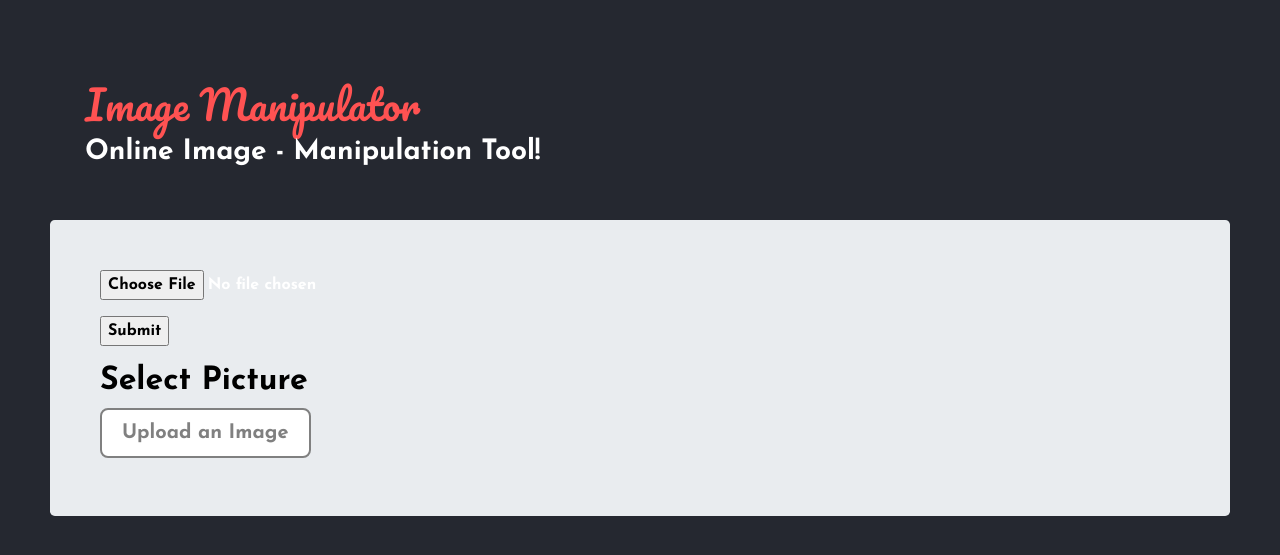
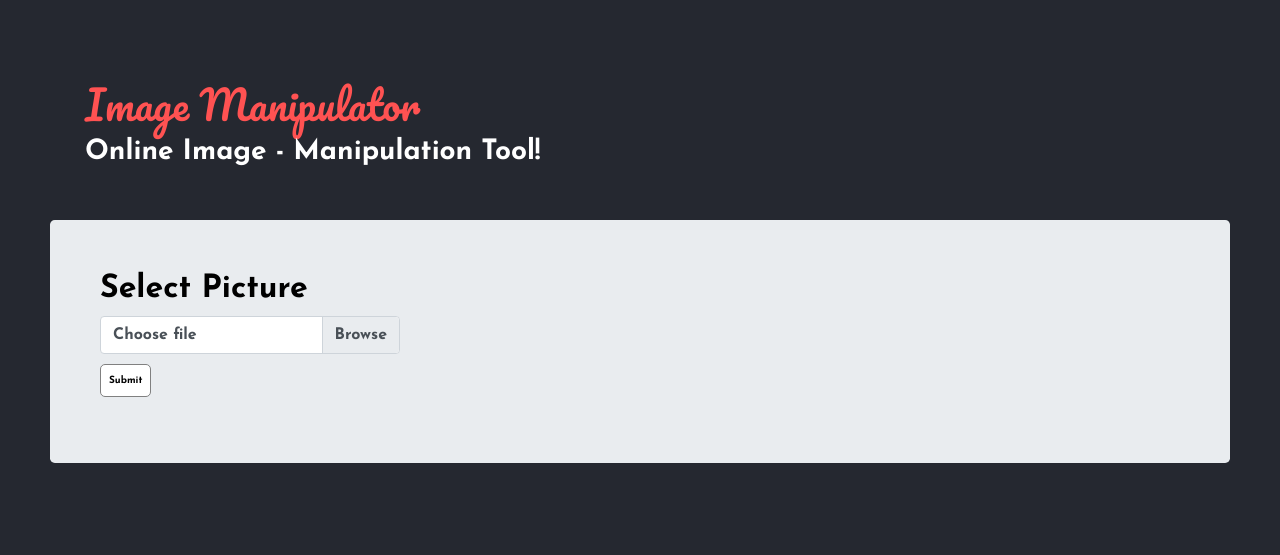
Before and after one commit to atshaya-anand/picFiiii, a Flask app: page / in a window 1280 px wide. Shown: the top 555 px of the page. Run offline with Flask 2, Linux system fonts and the light colour scheme; some libraries are stand-ins or nearby versions.

Commit message:
added css

```diff
--- a/static/style.css
+++ b/static/style.css
@@ -17,28 +17,14 @@
     color:black;
 }
 
-.upload-btn-wrapper {
-    position: relative;
-    overflow: hidden;
-    display: inline-block;
-  }
-
   .btn {
-    border: 2px solid gray;
-    color: gray;
+    border: 1px solid gray;
+    color: black;
     background-color: white;
-    padding: 8px 20px;
-    border-radius: 8px;
-    font-size: 20px;
+    padding: 8px;
+    border-radius: 5px;
+    font-size: 10px;
     font-weight: bold;
-  }
-
-  .upload-btn-wrapper input[type=file] {
-    font-size: 100px;
-    position: absolute;
-    left: 0;
-    top: 0;
-    opacity: 0;
   }
 
   #output{
--- a/templates/index.html
+++ b/templates/index.html
@@ -19,49 +19,31 @@
       </div>
 
       <div class="jumbotron" style="padding:50px;margin:50px;">
+
+          <h2 id="sp" class="h2-responsive" style="color: black;">Select Picture</h2>
+
         <form method="post" action="/upload" enctype="multipart/form-data">
-        <dl>
+
+          <div class="custom-file">
+            <input type="file" class="custom-file-input" id="inputGroupFile01" name="file">
+            <label class="custom-file-label" id="upload" for="inputGroupFile01" style="width:300px;">Choose file</label>
+          </div>
         <p>
-        <input type="file" name="file" autocomplete="off" required>
-        </p>
-        </dl>
-        <p>
-        <input type="submit" value="Submit">
+        <input class="btn" type="submit" value="Submit" style="margin-top: 10px;">
         </p>
         </form>
         {% if filename %}
 	         <div>
-	             	<img src="{{ url_for('send_file', filename=filename) }}">
+	             	<img id="output" src="{{ url_for('send_file', filename=filename) }}">
 	         </div>
         {% endif %}
 
 
-        <div class="upload-btn-wrapper">
-            <h2 id="sp" class="h2-responsive" style="color: black;">Select Picture</h2>
-
-          <button type="submit" class="btn" id="upload">Upload an Image</button>
-          <input type="file" name="myfile" accept="image/*" onchange="loadFile(event)">
 
 
-          <img id="output"/>
-          <button class="btn" id="extract" style="display: none;">Extract Image</button>
-        </div>
       </div>
 
-    <!-- Optional JavaScript -->
-    <script>
-    var loadFile = function(event) {
-    var output = document.getElementById('output');
-    output.src = URL.createObjectURL(event.target.files[0]);
-    output.onload = function() {
-      URL.revokeObjectURL(output.src)
-    }
-    document.getElementById("extract").style.display = "block";
-    document.getElementById("sp").style.display = "none";
-    document.getElementById("upload").style.display = "none";
 
-  };
-    </script>
     <!-- jQuery first, then Popper.js, then Bootstrap JS -->
     <script src="https://code.jquery.com/jquery-3.5.1.slim.min.js" integrity="sha384-DfXdz2htPH0lsSSs5nCTpuj/zy4C+OGpamoFVy38MVBnE+IbbVYUew+OrCXaRkfj" crossorigin="anonymous"></script>
     <script src="https://cdn.jsdelivr.net/npm/popper.js@1.16.0/dist/umd/popper.min.js" integrity="sha384-Q6E9RHvbIyZFJoft+2mJbHaEWldlvI9IOYy5n3zV9zzTtmI3UksdQRVvoxMfooAo" crossorigin="anonymous"></script>
```
Also changed, not shown: static/upload.js (deleted, +0 -7 lines), upload/Capture.PNG (added), upload/Capture1.PNG (added), upload/rfid.png (added), upload/ss.PNG (added).
